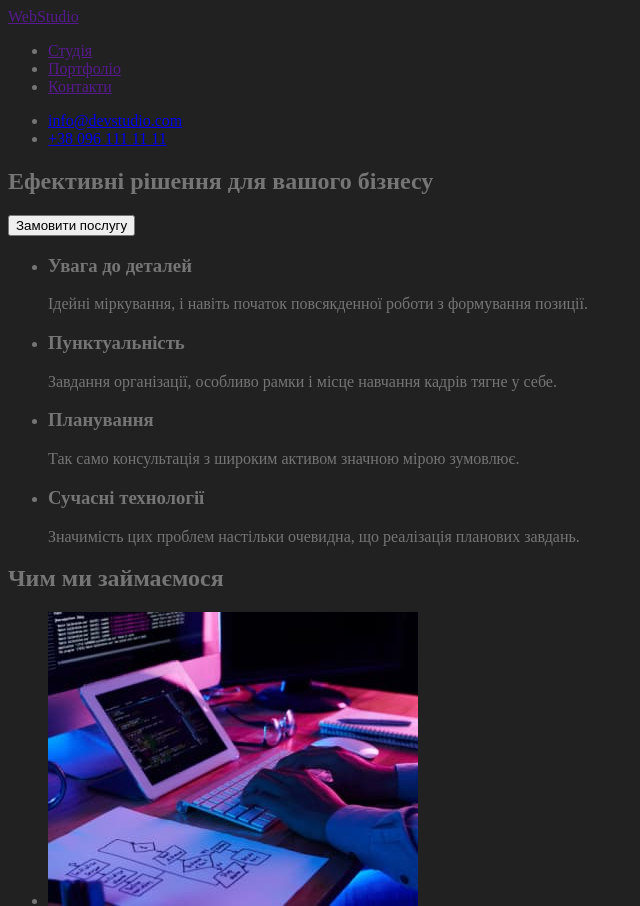
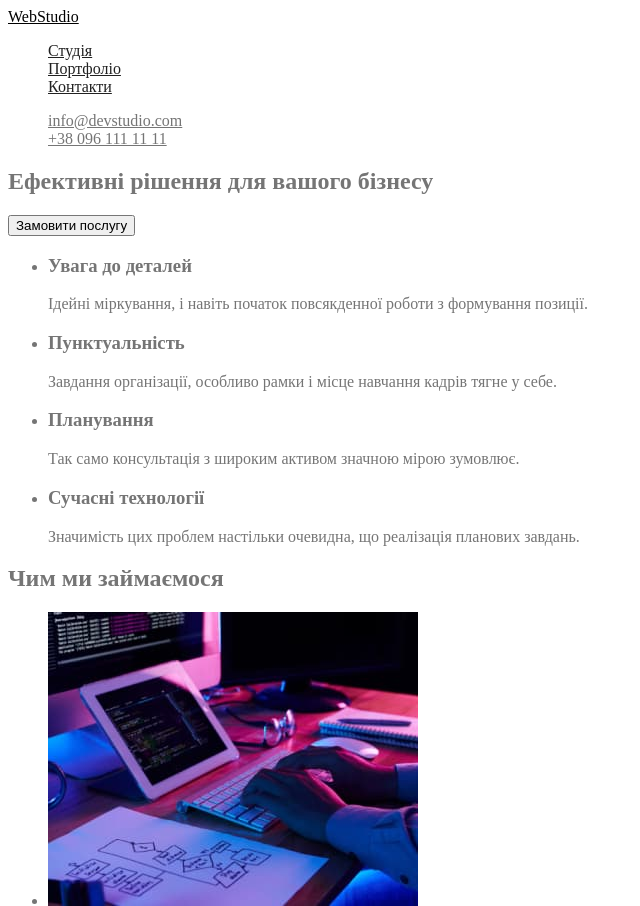
Before and after one commit to MaximM94/goit-markup-hw-01, a plain HTML site: page index.html in a window 1280 px wide. Shown: the top 906 px of the page, without its empty margins (0-640 px from the left). Drawn offline with Linux system fonts and the light colour scheme.

Commit message:
цвет заголовка

```diff
--- a/css/styles.css
+++ b/css/styles.css
@@ -15,5 +15,35 @@
 
 .page {
     color: #757575;
-    background-color: #212121;
+    background-color: #ffffff;
 }
+
+.list {
+    list-style: none;
+}
+
+.logo {
+    color: #000000;
+}
+
+
+/* Шапка сайта */
+.site-nav .link:hover,
+.site-nav .link:focus {
+    color: #2196F3;
+}
+
+.site-nav .link {
+    color: #212121;
+}
+
+.auth-nav .link {
+    color: #757575;
+}
+
+.auth-nav .link:hover,
+.auth-nav .link:focus {
+    color: #2196F3;
+}
+
+/* Герой */
--- a/index.html
+++ b/index.html
@@ -10,41 +10,43 @@
 </head>
 
 <body class="page">
+    <!--Шапка сайта-->
     <header>
-        <a lang="en" href="">
+        <a lang="en" href="" class="logo">
             WebStudio
         </a>
         <nav>
-            <ul>
+            <ul class="site-nav list">
                 <li>
-                    <a href="">Студія</a>
+                    <a href="" class="link">Студія</a>
                 </li>
                 <li>
-                    <a href="">Портфоліо</a>
+                    <a href="" class="link">Портфоліо</a>
                 </li>
                 <li>
-                    <a href="">Контакти</a>
+                    <a href="" class="link">Контакти</a>
                 </li>
             </ul>
         </nav>
-        <ul>
-        <li><a href="mailto:info@devstudio.com">info@devstudio.com</a></li>
-        <li><a href="tel:+380961111111">+38 096 111 11 11</a></li>
+        <ul class="auth-nav list">
+            <li><a href="mailto:info@devstudio.com" class="link">info@devstudio.com</a></li>
+            <li><a href="tel:+380961111111" class="link">+38 096 111 11 11</a></li>
         </ul>
     </header>
 
     <main>
-        <section>
-            <h1>Ефективні рішення для вашого бізнесу</h1>
+        <!--Герой-->
+        <section class="hero">
+            <h1 class="hero-title">Ефективні рішення для вашого бізнесу</h1>
             <button type="button">Замовити послугу</button>
 
         </section>
 
-
-        <section>
+        <!--Преимущества-->
+        <section class="features">
             <ul>
                 <li>
-                    <h3>Увага до деталей</h3>
+                    <h3 class="features-title">Увага до деталей</h3>
                     <p>Ідейні міркування, і навіть початок повсякденної роботи з формування позиції.</p>
                 </li>
                 <li>
@@ -61,17 +63,18 @@
                 </li>
             </ul>
         </section>
-        <section>
-            <h2>Чим ми займаємося</h2>
+        <!--Примеры работ-->
+        <section class="photo">
+            <h2 class="photo-title">Чим ми займаємося</h2>
             <ul>
                 <li> <img src="./images/about-work-1.jpg" alt="работа за комп'ютером" width="370"></li>
                 <li> <img src="./images/about-work-2.jpg" alt="работа с телефоном" width="370"></li>
                 <li> <img src="./images/about-work-3.jpg" alt="работа с планшетом" width="370"></li>
             </ul>
         </section>
-
-        <section>
-            <h2>Наша команда</h2>
+        <!--Команда-->
+        <section class="comand">
+            <h2 class="comand-title">Наша команда</h2>
             <ul>
                 <li>
                     <img src="./images/coach-1.jpg" alt="преподаватель 1" width="270">
```
